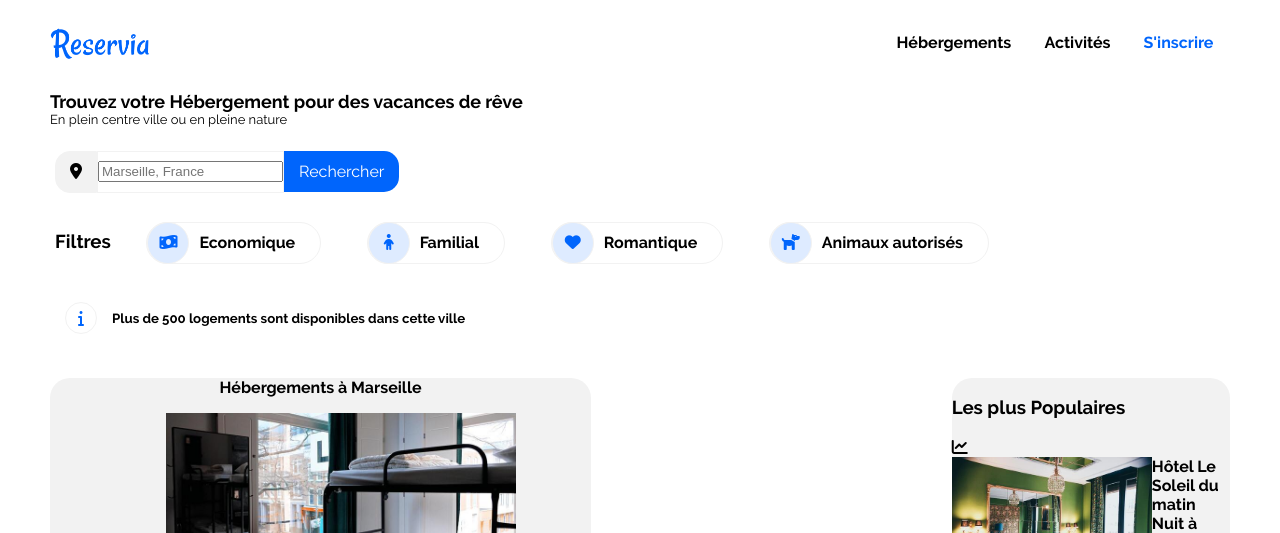
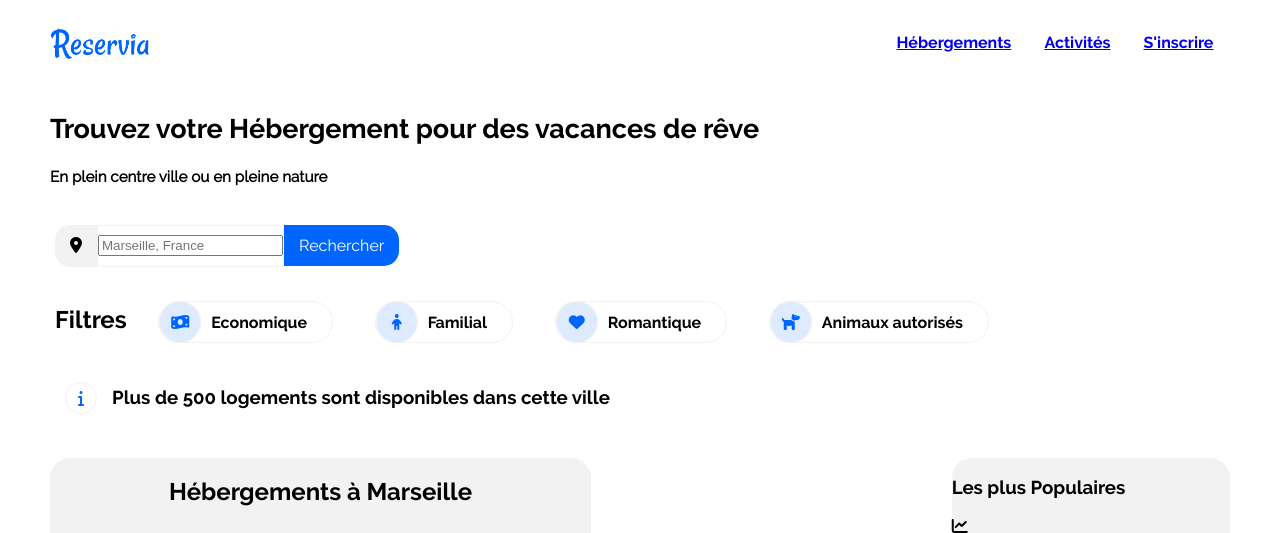
Before and after one commit to Cordonnaud/ChristopheOrdonnaud_2_10032021, a plain HTML site: page Reservia.html in a window 1280 px wide. Shown: the top 533 px of the page. Drawn offline with Linux system fonts and the light colour scheme.

Commit message:
Màj Lien NAV

```diff
--- a/Reservia.css
+++ b/Reservia.css
@@ -24,19 +24,23 @@ header{display:flex;
 #LOGO img{width: 100px;
 margin-left: auto;
 }
-nav{width: 350px;
+nav{
+    width: 350px;
     height: 45px;
     display: flex;
     justify-content:space-around;
     align-items: center;
+
 }
-#inscrire{color:#0065FC}
+#inscrire{color:#0065FC
+}
 a:hover{
-    text-decoration: underline;
+    text-decoration: overline;
     color:#0065FC;
 }
 
-ul{list-style-type: none;
+ul{
+    list-style-type: none;
 }
 #section1{
     display: flex;
@@ -106,7 +110,8 @@ article{display: flex;
     border-radius: 20px ;
 }
 .txt-info{text-align: right;
-    padding: 5px 5px 5px 15px;}
+    padding: 5px 5px 5px 15px;
+}
 #INFOS{display: flex;
     flex-wrap: wrap;
     flex-direction: row;
@@ -190,19 +195,17 @@ article{display: flex;
 }
 
 aside{background-color:#F2F2F2;
-    border-radius: 20px;}
+    border-radius: 20px;
+}
 
 .TITRE{font-family:"ralewaybold" ;
-    font-size: large ;}
+    font-size: large ;
+}
 
 .SOUSTITRE{
     font-family:"ralewayregular" ;
-    font-size: small ;}
-
-
-
-
-
+    font-size: small ;
+}
 
 #SLOGAN{width: 100%;
     margin-bottom: 10px;}
--- a/Reservia.html
+++ b/Reservia.html
@@ -14,17 +14,17 @@
         <header>
             <div id="LOGO"><img src="images/Heb/Reservia3x.png" alt="Logo_Reservia" /></div>
             <nav>
-                <div id="Heb"><a href="#Hébergements_à_Marseille" title="Hébergements_à_Marseille"></a>Hébergements</div>
-                <div><a href="#Activités" title="Activités à Marseille"></a>Activités</div>
-                <div id="inscrire"><a href="#S'insrire" title="S'insrire"></a>S'inscrire</div>
+                <div id="Heb"><a href="#Hébergements_à_Marseille" title="Hébergements_à_Marseille">Hébergements</a></div>
+                <div><a href="#Activités_à_Marseille" title="Activités à Marseille">Activités</a></div>
+                <div id="inscrire"><a href="#S'insrire" title="S'insrire">S'inscrire</a></div>
             </nav>
         </header>
 
         <section>
             <div id="section1">
                 <div id="SLOGAN">
-                    <div class="TITRE">Trouvez votre Hébergement pour des vacances de rêve</div>
-                    <div class="SOUSTITRE">En plein centre ville ou en pleine nature</div>
+                    <div class="TITRE"><h1>Trouvez votre Hébergement pour des vacances de rêve</h1></div>
+                    <div class="SOUSTITRE"><h3>En plein centre ville ou en pleine nature</h3></div>
                 </div>
                 <div id="LOCALISATION">
                     <div id="MARK">
@@ -38,7 +38,7 @@
                 </div>
 
                 <div id="FILTRES">
-                    <div><h3>Filtres</h3></div>
+                    <div><h2>Filtres</h2></div>
                     <div class="s-filtre">
                         <div id="money"><div><i class="fas fa-money-bill-wave" title="Filtre economique"></i></div></div>
                         <div class="txt-filtre">Economique</div>
@@ -58,7 +58,7 @@
                 </div>
                 <div id="INFOS">
                     <div id="info"><div><i class="fas fa-info"></i></div></div>
-                    <div class="txt-info"><h5>Plus de 500 logements sont disponibles dans cette ville</h5></div>
+                    <div class="txt-info"><h3>Plus de 500 logements sont disponibles dans cette ville</h3></div>
                 </div>
             </div>
         </section>
@@ -66,7 +66,7 @@
             <div id="section2">
                 <article>
                     <div class="HEBERGE">
-                        <div id="Hébergements_à_Marseille">Hébergements à Marseille</div>
+                        <div id="Hébergements_à_Marseille"><h2>Hébergements à Marseille</h2></div>
                         <div class="item1">
                             <ul>
                                 <li><img src="images/Heb/marcus-loke-WQJvWU_HZFo-unsplash.JPG" alt="Aub_Cann" /></li>
```
